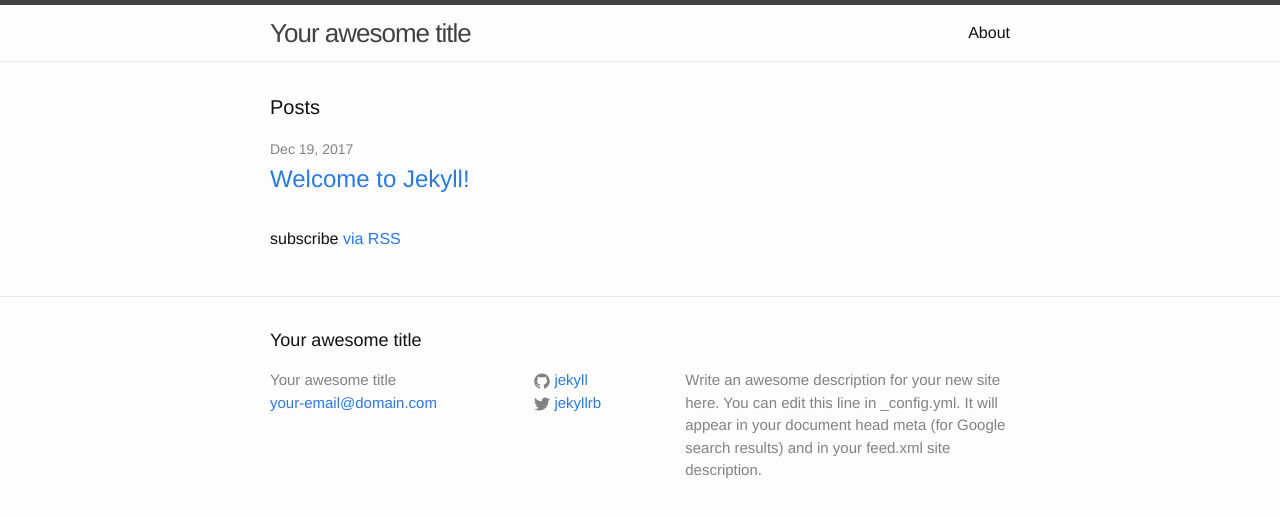
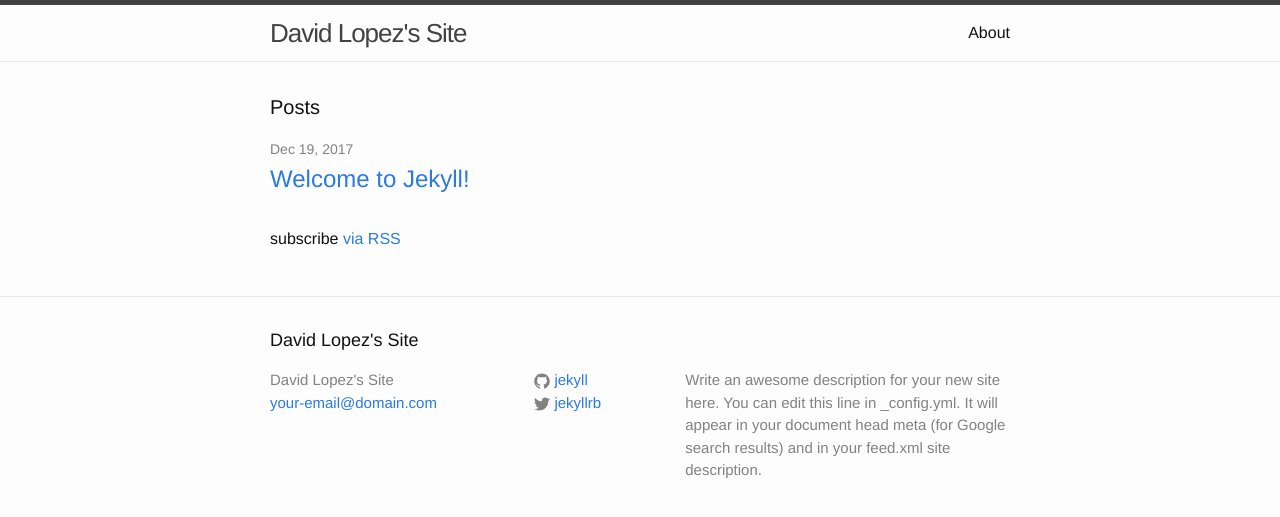
Before and after one commit to dvdlopez4/dvdlopez4.github.io, a Jekyll site: the page built from index.html, in a window 1280 px wide. Shown: the top 517 px of the page. Built offline with Jekyll 4.4.1, drawn with Linux system fonts in a browser that asks for light colours.

Commit message:
Update _config.yml

```diff
--- a/_config.yml
+++ b/_config.yml
@@ -6,7 +6,7 @@
 # 'jekyll serve'. If you change this file, please restart the server process.
 
 # Site settings
-title: Your awesome title
+title: David Lopez's Site
 email: your-email@domain.com
 description: > # this means to ignore newlines until "baseurl:"
   Write an awesome description for your new site here. You can edit this
```
